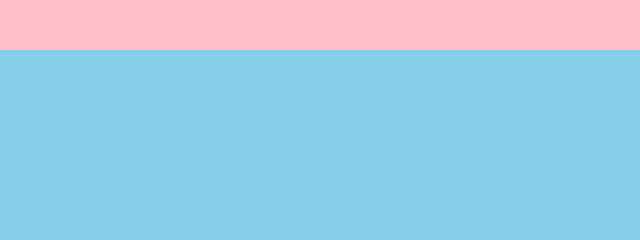
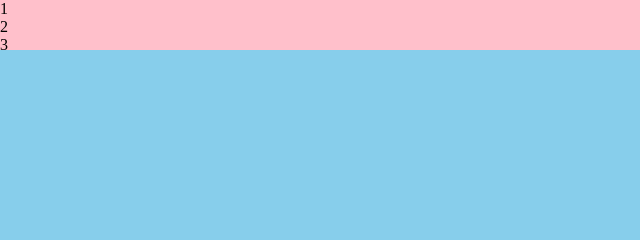
Before and after one commit to zhj704/l, a plain HTML site: page index.html in a window 1280 px wide. Shown: the top 240 px of the page, 0-640 px from the left. Drawn offline with Linux system fonts and the light colour scheme.

Commit message:
头部创建

```diff
--- a/index.html
+++ b/index.html
@@ -11,7 +11,20 @@
 
 <body>
     <div class="wrap">
-        <header class="header"></header>
+        <header class="header">
+            <nav>
+                <ul>
+                    <li>1</li>
+                    <li>2</li>
+                    <li>3</li>
+                    <li>4</li>
+                    <li>5</li>
+                    <li>6</li>
+                    <li>7</li>
+                    <li>8</li>
+                </ul>
+            </nav>
+        </header>
         <section class="section">
 
         </section>
--- a/style/page.css
+++ b/style/page.css
@@ -24,6 +24,11 @@ body,
     background: pink;
 }
 
+nav {
+    width: 100%;
+    height: auto;
+}
+
 .section {
     flex: 1;
     overflow: hidden;
```
